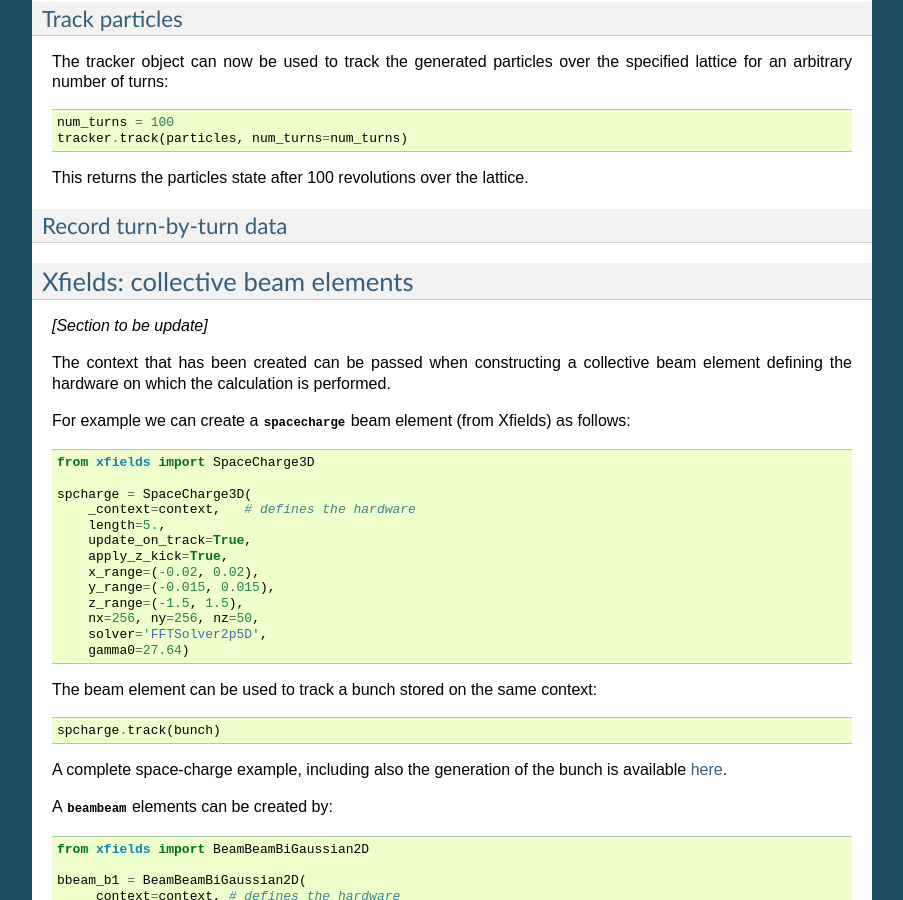
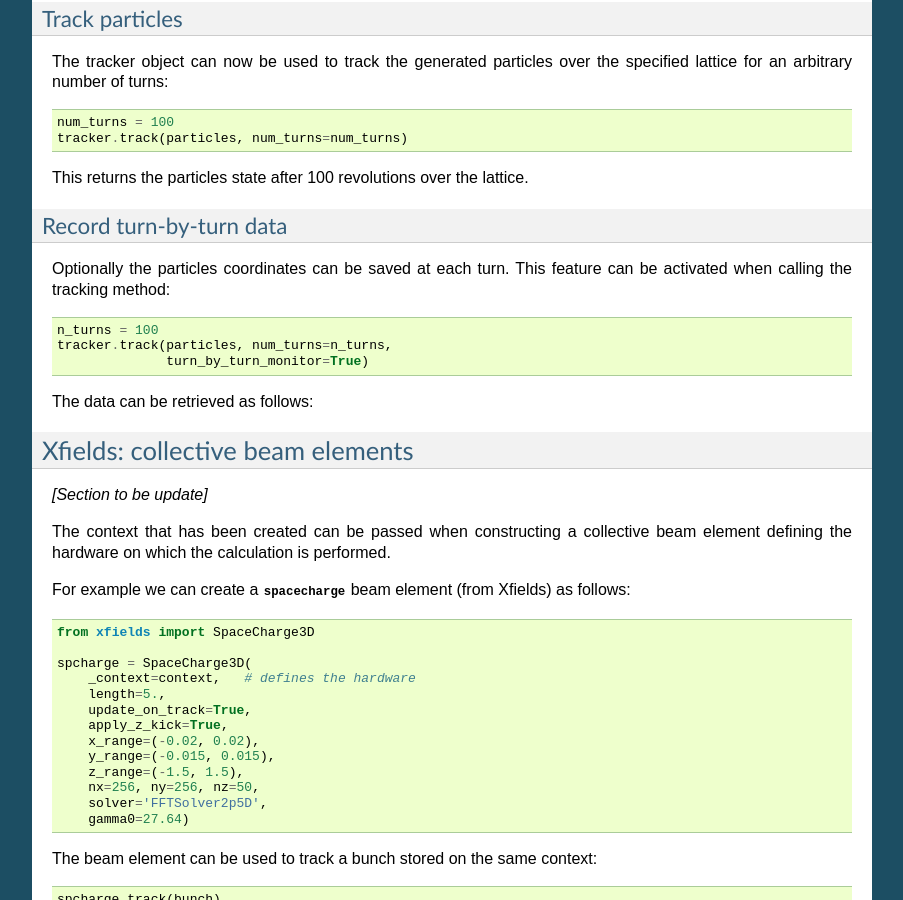
Before and after one commit to xsuite/xsuite, a Sphinx documentation site: the page built from docs/gettingstarted.rst, in a window 1280 px wide and 900 px high, scrolled down 3511 px. Shown: the whole window, without its empty margins (198-1101 px from the left). Built offline with Sphinx 7.4.7, drawn with Linux system fonts in a browser that asks for light colours; some of the changed text lies outside the part shown.

Commit message:
Quick push

```diff
--- a/docs/gettingstarted.rst
+++ b/docs/gettingstarted.rst
@@ -61,8 +61,8 @@
 
 
 
-Configuration of tracking simulations
-=====================================
+Step-by-step description
+========================
 
 In this sections we will discussed in some more detail the difference steps outlined in the example above.
 
@@ -211,6 +211,23 @@
 Record turn-by-turn data
 ------------------------
 
+Optionally the particles coordinates can be saved at each turn. This feature can be activated when calling the tracking method:
+
+.. code-block:: python
+
+    n_turns = 100
+    tracker.track(particles, num_turns=n_turns,
+                  turn_by_turn_monitor=True)
+
+The data can be retrieved as follows:
+
+.. code-block:: python
+    tracker.record_last_track.x # Shape is (n_part, n_turns)
+    tracker.record_last_track.px
+    # etc...
+
+
+
 
 
 
```
